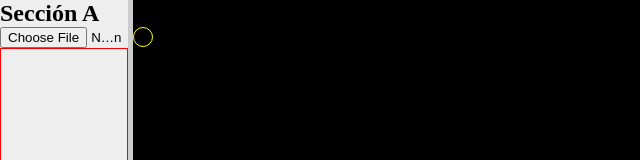
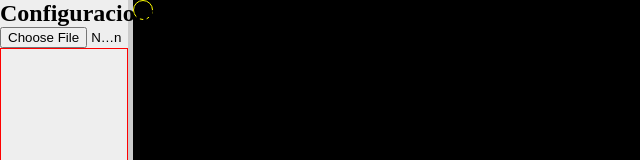
Before and after one commit to claudioace/claudioace.github.io, a plain HTML site: page index.html in a window 1280 px wide. Shown: the top 160 px of the page, without its empty margins (0-640 px from the left). Drawn offline with Linux system fonts and the light colour scheme.

Commit message:
Add files via upload

```diff
--- a/index.html
+++ b/index.html
@@ -10,7 +10,7 @@
 <body>
     <div id="container">
         <div id="section-a">
-            <h2>Sección A</h2>
+            <h2>Configuraciones</h2>
             <input type="file" id="image-input">
 
             <div id="sliderCtn">
@@ -28,7 +28,7 @@
         </div>
 
         <div id="section-b">
-            <h2>Sección B</h2>
+            <h2></h2>
 
             <div id="foco0" class="focus-image-clip active"></div>
         </div>
```
